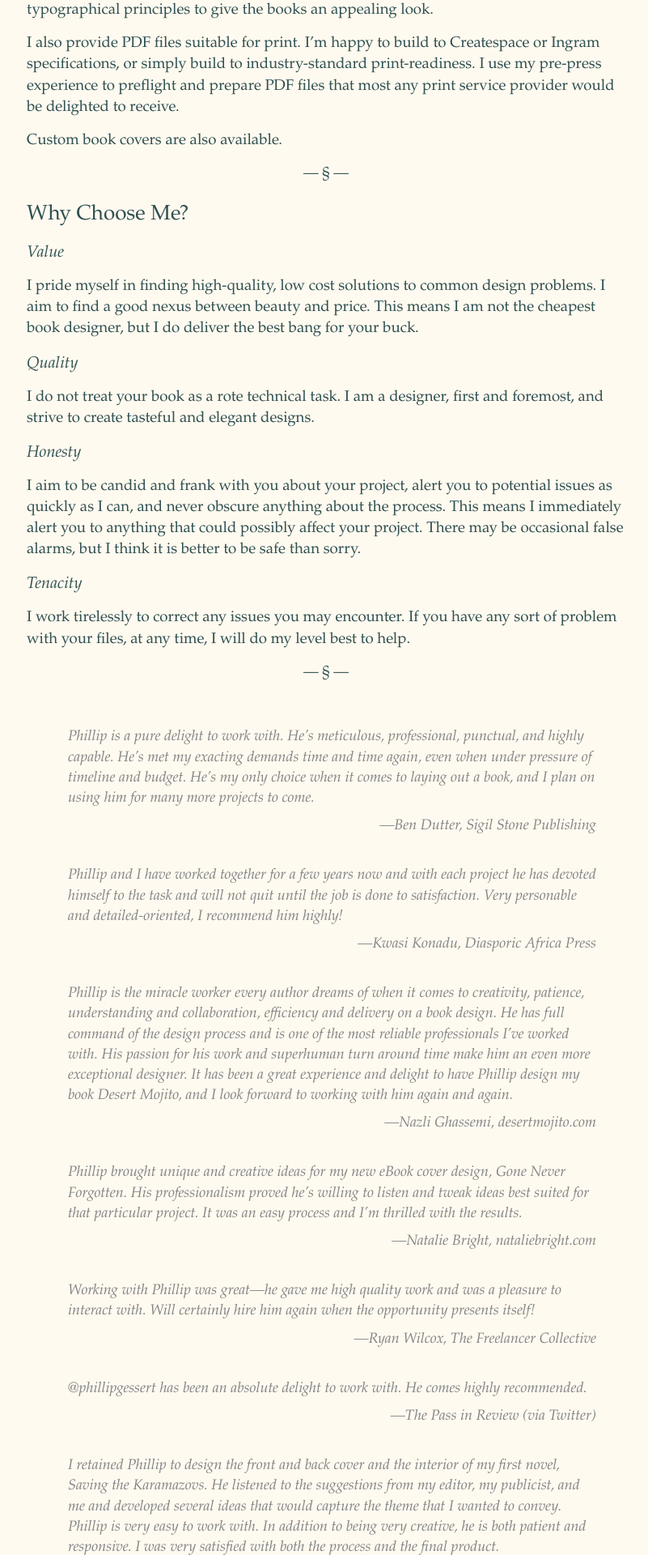
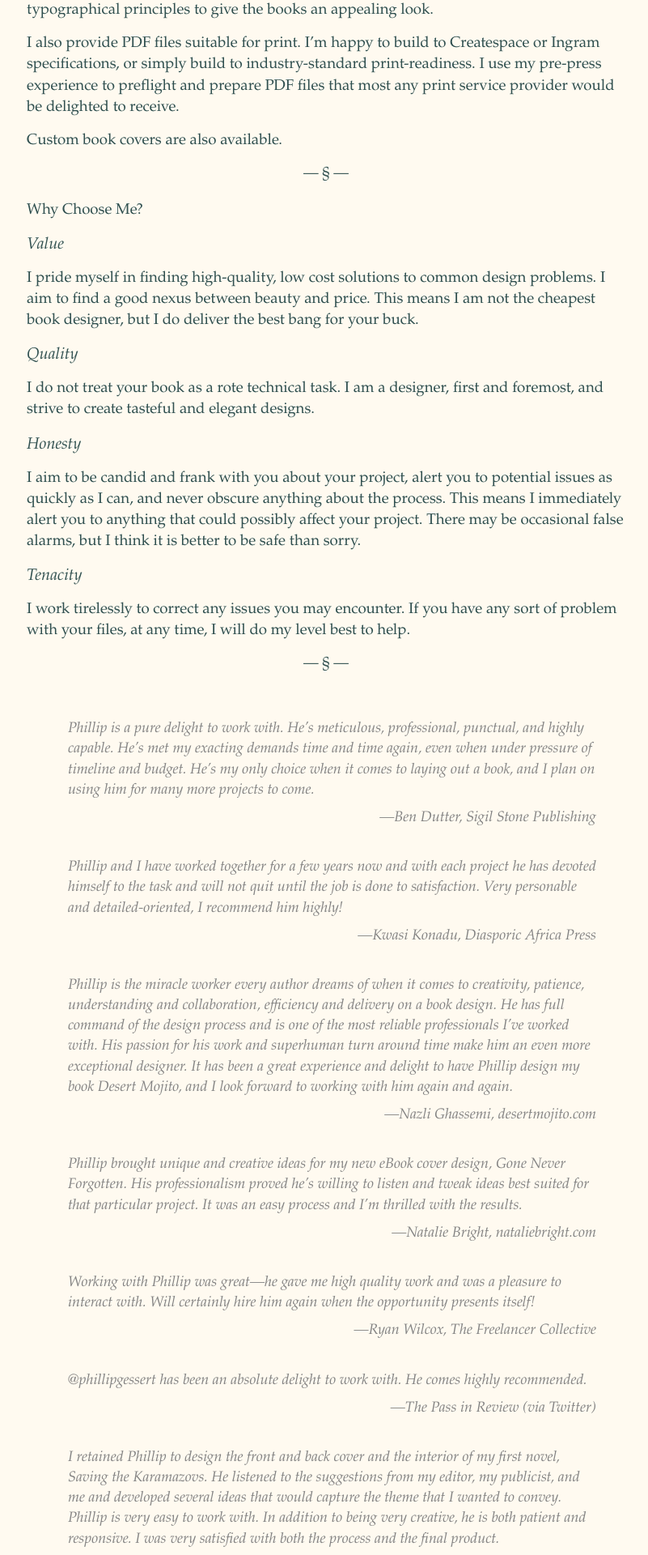
Before and after one commit to phillipgessert/phillipgessert.github.io, a Jekyll site: the page built from index.md, in a window 1280 px wide. Shown: the part 595-2515 px from the top of the page at 81% size, without its empty margins (237-1038 px from the left). Built offline with Jekyll 4.4.1, drawn with Linux system fonts in a browser that asks for light colours.

Commit message:
reduced header

```diff
--- a/index.md
+++ b/index.md
@@ -14,7 +14,7 @@ Custom book covers are also available.
 
 ---
 
-### Why Choose Me?
+Why Choose Me?
 
 #### Value
 
```
